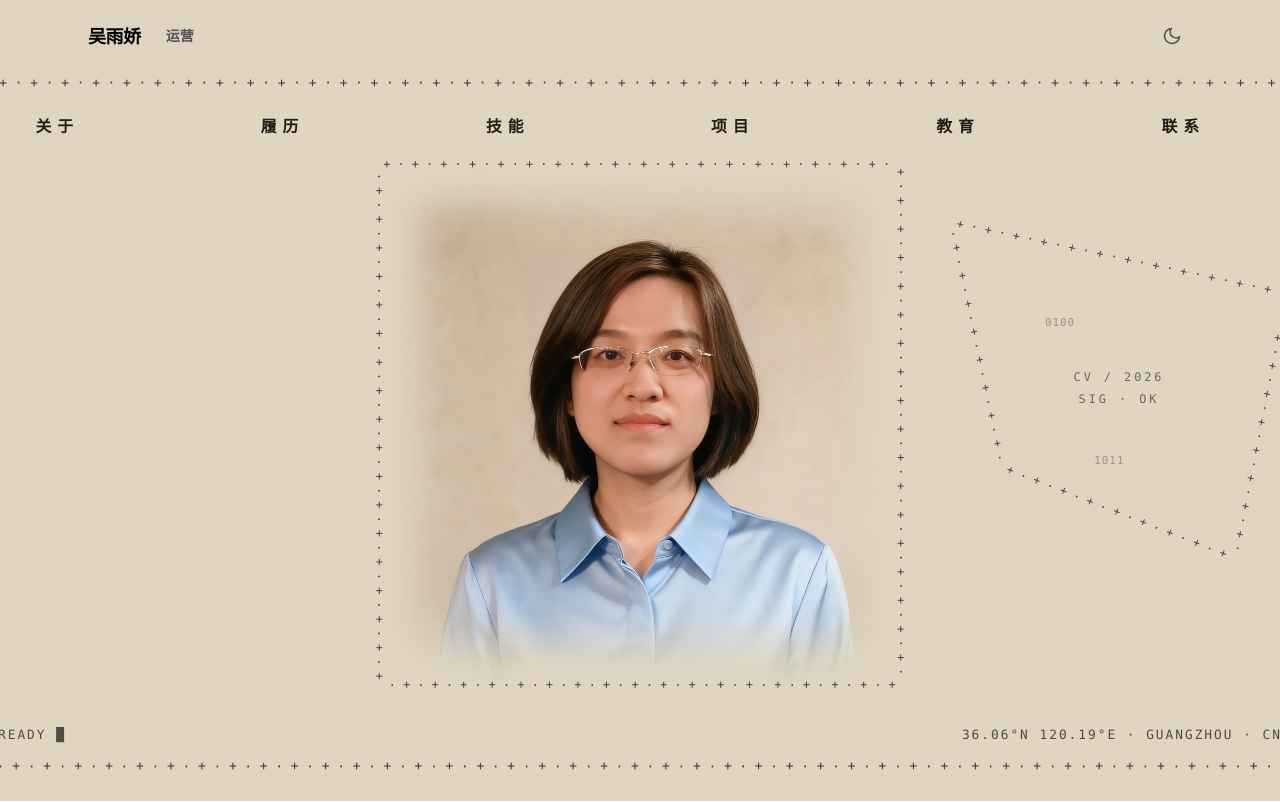
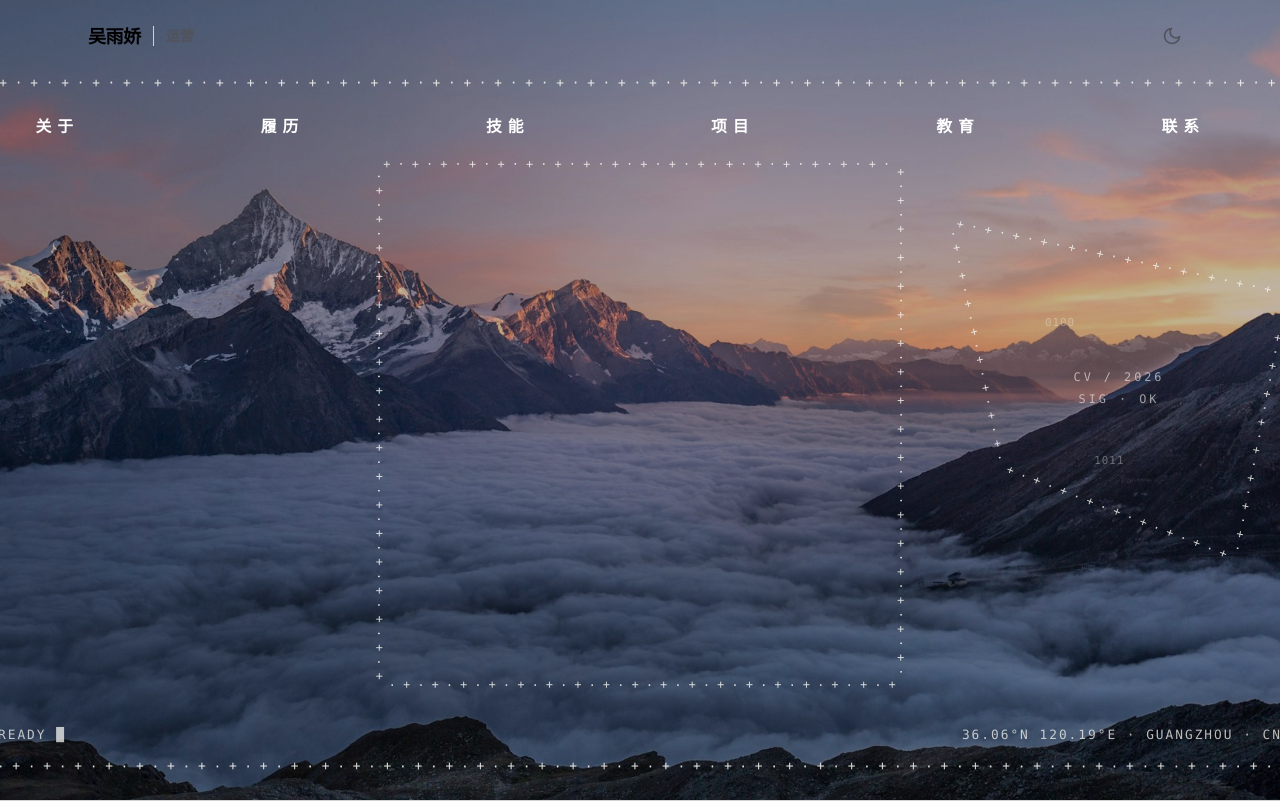
Before and after one commit to Chloe-Yujiao-Wu/my_cv_01, a React (Vite) app: page / in a window 1280 px wide. Shown: the top 802 px of the page. Built offline with nearby package versions, Linux system fonts and the light colour scheme.

Commit message:
第一屏背景改为雪山日落图, 中间加入黑人女性舞者

```diff
--- a/src/components/HeroScene.tsx
+++ b/src/components/HeroScene.tsx
@@ -47,23 +47,25 @@ export default function HeroScene({ progress }: HeroSceneProps) {
         preserveAspectRatio="xMidYMid slice"
       >
         <defs>
-          {/* 羽化模糊: 用于蒙版内白色矩形边缘 */}
-          <filter id="feather-blur" x="-30%" y="-30%" width="160%" height="160%">
-            <feGaussianBlur stdDeviation="22" />
+          {/* 舞者灰色背景去除: 将灰色像素转为透明 (色度键控近似) */}
+          <filter id="remove-gray-bg" x="0" y="0" width="100%" height="100%">
+            <feColorMatrix
+              type="matrix"
+              values="1 0 0 0 0
+                      0 1 0 0 0
+                      0 0 1 0 0
+                      0.5 -1 0.5 0 0"
+            />
+            <feComponentTransfer>
+              <feFuncA type="linear" slope="6" intercept="-0.8" />
+            </feComponentTransfer>
           </filter>
-          {/* 人物照片边缘羽化, 融入沙色背景: 黑色隐藏全部, 单个内缩白矩形模糊后让边缘渐隐 */}
-          <mask id="figure-feather">
-            <rect x="0" y="0" width="1440" height="810" fill="black" />
-            <rect
-              x="502"
-              y="212"
-              width="436"
-              height="436"
-              fill="white"
-              filter="url(#feather-blur)"
-            />
+          {/* 舞者底部羽化, 融入山景 */}
+          <mask id="dancer-feather">
+            <rect x="0" y="0" width="1440" height="810" fill="white" />
+            <rect x="430" y="680" width="580" height="130" fill="black" style={{ filter: 'blur(24px)' }} />
           </mask>
-          {/* 鼠标进度揭示框: 从左到右展开 (直接驱动 x 属性, 避免 clipPath 内 CSS transform 兼容问题) */}
+          {/* 鼠标进度揭示框: 从左到右展开 */}
           <clipPath id="outline-reveal">
             <rect x={revealX - 10} y="-10" width="1470" height="830" />
           </clipPath>
@@ -73,36 +75,46 @@ export default function HeroScene({ progress }: HeroSceneProps) {
           <path id="path-trapezoid" d={TRAPEZOID} />
         </defs>
 
-        {/* ===== 沙色底 ===== */}
-        <rect x="0" y="0" width="1440" height="810" fill="#DFD5C0" />
+        {/* ===== 雪山日落背景图 ===== */}
+        <image
+          href={`${import.meta.env.BASE_URL}images/bg-mountain.jpg`}
+          x="0"
+          y="0"
+          width="1440"
+          height="810"
+          preserveAspectRatio="xMidYMid slice"
+        />
+        {/* 背景上叠加半透明深色, 让前景元素更清晰 */}
+        <rect x="0" y="0" width="1440" height="810" fill="#0a0a14" opacity="0.25" />
 
-        {/* ===== 真人人物照片 (羽化融入沙地) ===== */}
+        {/* ===== 中间: 黑色女性现代舞舞者 ===== */}
         <image
-          href={`${import.meta.env.BASE_URL}images/portrait.jpg`}
-          x="460"
-          y="170"
-          width="520"
-          height="520"
-          preserveAspectRatio="xMidYMid slice"
-          mask="url(#figure-feather)"
+          href={`${import.meta.env.BASE_URL}images/dancer-black.jpg`}
+          x="470"
+          y="100"
+          width="500"
+          height="700"
+          preserveAspectRatio="xMidYMid meet"
+          filter="url(#remove-gray-bg)"
+          mask="url(#dancer-feather)"
         />
 
         {/* ===== 外框: 字符矩形边界 ===== */}
-        <text fontSize="13" fill="#211D18" style={{ fontFamily: MONO }} opacity="0.85">
+        <text fontSize="13" fill="#f5f5f0" style={{ fontFamily: MONO }} opacity="0.9">
           <textPath href="#path-outer" startOffset="0">
             {edgeChars}
           </textPath>
         </text>
 
         {/* ===== 人物矩形框: 字符边界 ===== */}
-        <text fontSize="12" fill="#211D18" style={{ fontFamily: MONO }} opacity="0.8">
+        <text fontSize="12" fill="#f5f5f0" style={{ fontFamily: MONO }} opacity="0.85">
           <textPath href="#path-figure" startOffset="0">
             {edgeChars}
           </textPath>
         </text>
 
         {/* ===== 右侧梯形: 字符边界 ===== */}
-        <text fontSize="12" fill="#211D18" style={{ fontFamily: MONO }} opacity="0.8">
+        <text fontSize="12" fill="#f5f5f0" style={{ fontFamily: MONO }} opacity="0.85">
           <textPath href="#path-trapezoid" startOffset="0">
             {edgeChars}
           </textPath>
@@ -119,7 +131,7 @@ export default function HeroScene({ progress }: HeroSceneProps) {
                 fontSize="16"
                 fontWeight="700"
                 letterSpacing="6"
-                fill="#211D18"
+                fill="#ffffff"
               >
                 {item.label}
               </text>
@@ -129,12 +141,12 @@ export default function HeroScene({ progress }: HeroSceneProps) {
 
         {/* ===== 描边浮现的简历标题 (鼠标从左到右滑动时显现) ===== */}
         <g clipPath="url(#outline-reveal)">
-          <text fontSize="15" fontWeight="600" letterSpacing="4" fill="#211D18" style={{ fontFamily: MONO }} opacity="0.9">
+          <text fontSize="15" fontWeight="600" letterSpacing="4" fill="#f5f5f0" style={{ fontFamily: MONO }} opacity="0.95">
             <textPath href="#path-figure" startOffset="26">
               {titleText}
             </textPath>
           </text>
-          <text fontSize="13" fontWeight="600" letterSpacing="3" fill="#211D18" style={{ fontFamily: MONO }} opacity="0.85">
+          <text fontSize="13" fontWeight="600" letterSpacing="3" fill="#f5f5f0" style={{ fontFamily: MONO }} opacity="0.9">
             <textPath href="#path-trapezoid" startOffset="10">
               {titleText}
             </textPath>
@@ -142,7 +154,7 @@ export default function HeroScene({ progress }: HeroSceneProps) {
         </g>
 
         {/* ===== 科技怀旧装饰 ===== */}
-        <g style={{ fontFamily: MONO }} fill="#211D18">
+        <g style={{ fontFamily: MONO }} fill="#f5f5f0">
           <text x="70" y="748" fontSize="13" letterSpacing="2" opacity="0.75">
             READY <tspan className="blink-cursor">█</tspan>
           </text>
--- a/src/data/resume.ts
+++ b/src/data/resume.ts
@@ -113,7 +113,7 @@ export const experiences: ExperienceItem[] = [
   {
     period: '2023.09 - 2026.05',
     location: '杭州',
-    role: '产品运营（直管）',
+    role: '产品运营',
     company: '阿里巴巴 · 国际站 · 全球供应商发展部',
     points: [
       '产品运营：负责 GGS 发品产品全周期运营，涵盖文案配置（英文/繁体中文）、操作手册、培训答疑与功能优化，协同 UED/研发/AM 落地产品，提升商家体验。',
@@ -125,7 +125,7 @@ export const experiences: ExperienceItem[] = [
   {
     period: '2020.04 - 2023.01',
     location: '杭州',
-    role: '效率运营（外包）',
+    role: '效率运营',
     company: '滴滴出行 · 车胜惠迪 · 运营中心',
     points: [
       '数据支持：设计开发数据提取工具及自动化报表系统，支持司机用车全流程数据监控，实现订单周期、账单应收/实收等核心数据次日可查，提升业务决策效率。',
@@ -203,9 +203,9 @@ export const projects: ProjectItem[] = [
 ]
 
 export const education: EducationInfo = {
-  school: '湖北文理学院',
+  school: 'xxxxx学院',
   degree: '国际经济与贸易 · 统招本科 · 学士',
-  period: '2009.09 - 2015.07',
+  period: '2xxx.09 - 2xxx.07',
   description:
     '曾在德国斯图加特学习德语，为期两年',
 }
--- a/src/index.css
+++ b/src/index.css
@@ -99,7 +99,7 @@
     transition: fill 0.2s ease;
   }
   .scene-nav a:hover text {
-    fill: #2b5fa8;
+    fill: #ffd27a;
   }
   /* 科技怀旧: 命令行光标闪烁 */
   .blink-cursor {
```
Also changed, not shown: public/images/bg-mountain.jpg (added), public/images/dancer-black.jpg (added).
